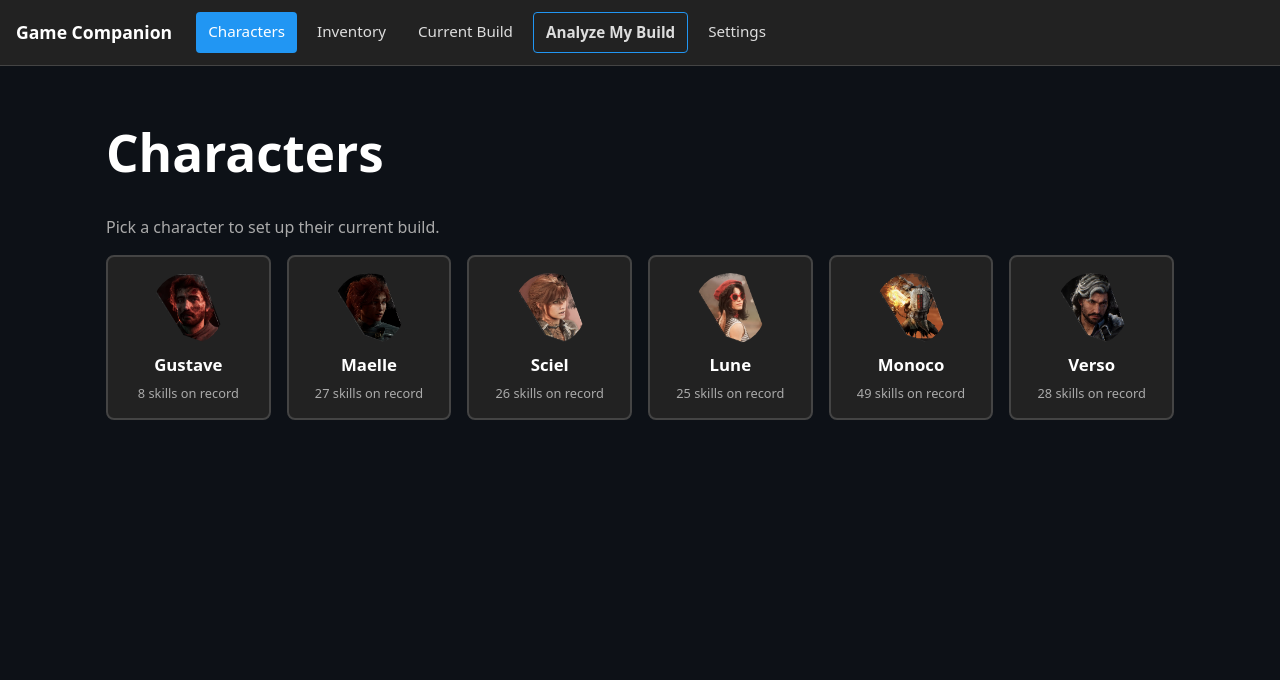
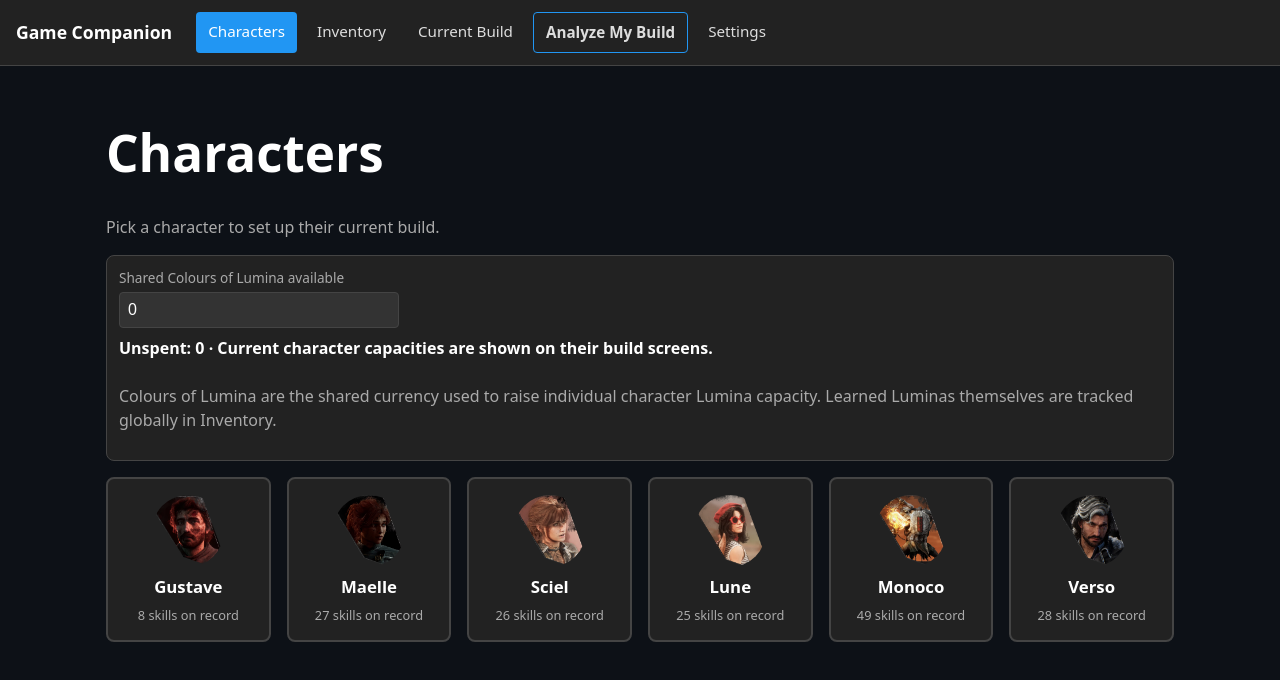
Before and after one commit to patitos-fortune/expedition-33-game-companion, a Vue app: page /analyze#/characters in a window 1280 px wide. Shown: the top 680 px of the page. Built offline with nearby package versions, Linux system fonts and the light colour scheme.

Commit message:
Add shared Colour of Lumina wallet

```diff
--- a/src/views/CharactersView.vue
+++ b/src/views/CharactersView.vue
@@ -17,6 +17,9 @@ function iconUrl(icon?: string): string | undefined {
 
 const characters = computed(() => gameData.characters)
 
+const plannedColourSpend = computed(() => 0)
+const colourRemaining = computed(() => Math.max(0, state.inventory.colourOfLuminaAvailable - plannedColourSpend.value))
+
 function selectCharacter(characterId: number) {
   state.activeCharacterId = characterId
   getOrCreateBuild(characterId)
@@ -28,6 +31,15 @@ function selectCharacter(characterId: number) {
   <div>
     <h1>Characters</h1>
     <p class="hint">Pick a character to set up their current build.</p>
+
+    <section class="lumina-wallet">
+      <label>
+        Shared Colours of Lumina available
+        <input type="number" min="0" step="1" v-model.number="state.inventory.colourOfLuminaAvailable" />
+      </label>
+      <div class="wallet-summary">Unspent: {{ colourRemaining }} · Current character capacities are shown on their build screens.</div>
+      <p class="hint">Colours of Lumina are the shared currency used to raise individual character Lumina capacity. Learned Luminas themselves are tracked globally in Inventory.</p>
+    </section>
 
     <div class="character-grid">
       <button
@@ -49,6 +61,39 @@ function selectCharacter(characterId: number) {
 .hint {
   color: var(--text-muted);
   margin-bottom: var(--spacing-lg);
+}
+
+.lumina-wallet {
+  background-color: var(--bg-panel);
+  border: 1px solid var(--border-color);
+  border-radius: var(--border-radius);
+  padding: var(--spacing-md);
+  margin-bottom: var(--spacing-lg);
+  display: flex;
+  flex-direction: column;
+  gap: var(--spacing-sm);
+}
+
+.lumina-wallet label {
+  display: flex;
+  flex-direction: column;
+  gap: 4px;
+  max-width: 280px;
+  color: var(--text-muted);
+  font-size: 0.85rem;
+}
+
+.lumina-wallet input {
+  background-color: var(--bg-item);
+  border: 1px solid var(--border-color);
+  color: var(--text-color);
+  border-radius: var(--border-radius-sm);
+  padding: var(--spacing-sm);
+  font-size: 1rem;
+}
+
+.wallet-summary {
+  font-weight: 700;
 }
 
 .character-grid {
```
